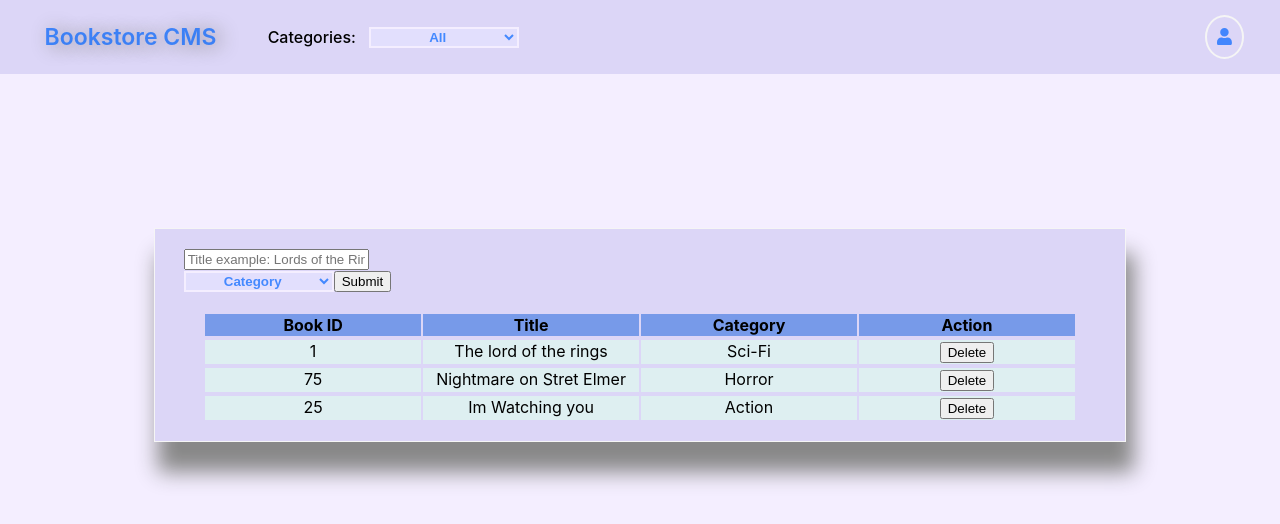
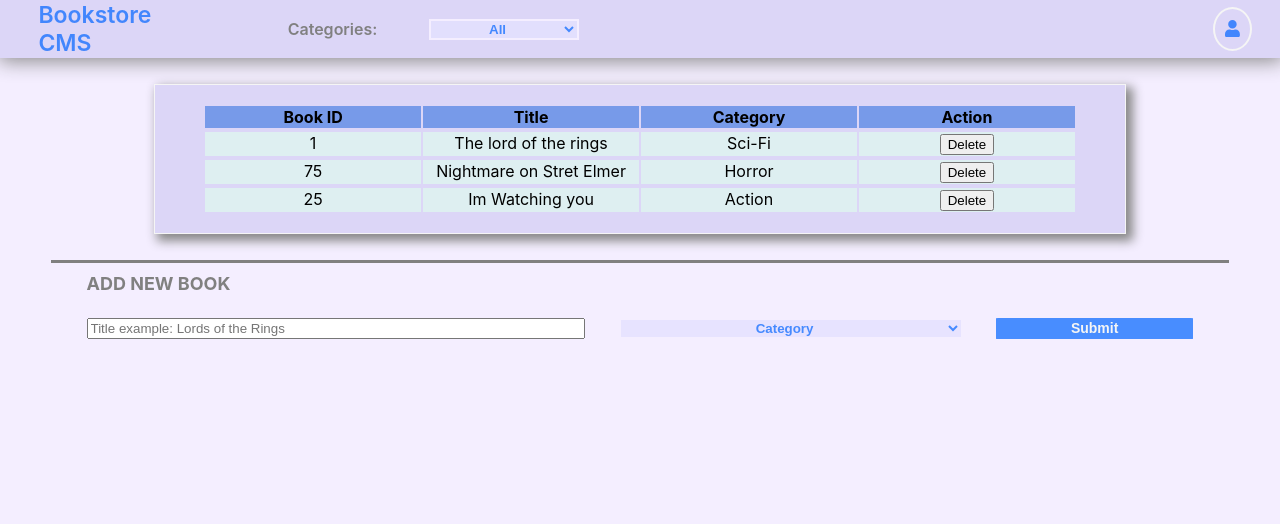
Before and after one commit to MephistoDevelop/React-Bookstore, a React (Create React App) app: page / in a window 1280 px wide. Shown: the top 524 px of the page. Built offline with nearby package versions, Linux system fonts and the light colour scheme.

Commit message:
ref(App):change Ui Styles

```diff
--- a/src/assets/styles/styles.css
+++ b/src/assets/styles/styles.css
@@ -31,14 +31,17 @@ td {
 }
 #crm-book {
   border: 1px solid whitesmoke;
-  margin: 12%;
-  box-shadow: 6px 28px 20px 2px #888;
+  margin: 2% 12%;
+  box-shadow: 5px 5px 10px 2px #888;
   background-color: rgba(220, 214, 247, 1);
 }
 #form-title-container {
   margin: 2% 3%;
+  display: flex;
+justify-content: center;
 }
 #navbar-container{
+  box-shadow: 1px 1px 20px 2px #888;
   display: flex;
   background-color: rgba(220, 214, 247, 1);
   align-items: center;
@@ -50,13 +53,12 @@ td {
 color:
 rgba(0,100,255,0.7);
 font-size: 23px;
-text-shadow: 10px 10px gray;
-text-shadow: 5px 2px 20px gray;
 }
 #profile-icon-container{
   width: 59%;
   display: flex;
   justify-content: end;
+
 }
 #profile-icon{
   color:
@@ -64,7 +66,7 @@ rgba(0,100,255,0.7);
 font-size: 17px;
 }
 #circle-profile{
-  margin: 2% 4%;
+  margin: 7px 4%;
   border-radius: 50%;
   border: 2px solid whitesmoke;
   padding: 10px;
@@ -75,8 +77,12 @@ font-size: 17px;
   opacity: 0.7;
 }
 #categories-text{
-  margin: 0px 1%;
-font-weight: 500;
+  margin: 0px 4%;
+  font-weight: 600;
+  margin: 0px 4%;
+  font-weight: 600;
+  color:
+  gray;
 }
 #cbx-category{
   background-color: rgba(228, 225, 255,0.8);
@@ -86,3 +92,34 @@ font-weight: 500;
 font-weight: 600;
 text-align: center;;
 }
+#form-input{
+  width: 50%;
+  margin-right: 3%;
+}
+.form-cbx{
+    width: 35% !important;
+    margin-right: 3%;
+}
+#form-btn{
+  width: 20%;
+}
+#form-title{
+  color:
+gray;
+font-size: 18px;
+margin-top: 10px;
+padding-left: 3%;
+font-weight: 700;
+}
+#form-container{
+  border-top: 3px solid gray;
+    margin: 0 4%;
+}
+#form-btn{
+  background-color:rgba(0,100,255,0.7);
+  border: none;
+  color:whitesmoke;
+  font-size: 14px;
+  font-weight: 600;
+  border-radius: 1%;;
+}
--- a/src/components/App.js
+++ b/src/components/App.js
@@ -3,11 +3,10 @@
 /* eslint-disable import/no-named-as-default-member */
 import React from 'react';
 import BookList from '../containers/BooksList';
-import BooksForm from '../containers/BooksForm';
+
 
 const App = () => (
   <div id="crm-book">
-    <BooksForm />
     <BookList />
   </div>
 );
--- a/src/containers/BooksForm.js
+++ b/src/containers/BooksForm.js
@@ -63,18 +63,19 @@ class BooksForm extends React.Component {
   render() {
     const { title, categories } = this.state;
     return (
-      <div>
+      <div id="form-container">
+        <p id="form-title">ADD NEW BOOK</p>
         <form>
           <div id="form-title-container">
             <input
+              id="form-input"
               type="text"
               value={title}
               name={title}
               onChange={this.handleChange}
               placeholder="Title example: Lords of the Rings"
             />
-            <br />
-            <select onChange={this.handleChangeSelect} id="cbx-category">
+            <select className="form-cbx" onChange={this.handleChangeSelect} id="cbx-category">
               <option>Category</option>
               {categories.map((item) => (
                 <option key={item} value={item}>
@@ -83,7 +84,7 @@ class BooksForm extends React.Component {
               ))}
               ;
             </select>
-            <input type="button" value="Submit" onClick={this.handleSubmit} />
+            <input id="form-btn" type="button" value="Submit" onClick={this.handleSubmit} />
           </div>
         </form>
       </div>
--- a/src/index.js
+++ b/src/index.js
@@ -9,6 +9,7 @@ import App from './components/App';
 import './assets/styles/styles.css';
 import reducer from './reducers/index';
 import Navbar from './components/Navbar';
+import BooksForm from './containers/BooksForm';
 
 
 const newID = () => parseInt(Math.random() * 100, 10);
@@ -49,6 +50,7 @@ ReactDOM.render(
   <Provider store={store}>
     <Navbar />
     <App />
+    <BooksForm />
   </Provider>,
   document.getElementById('root'),
 );
```
